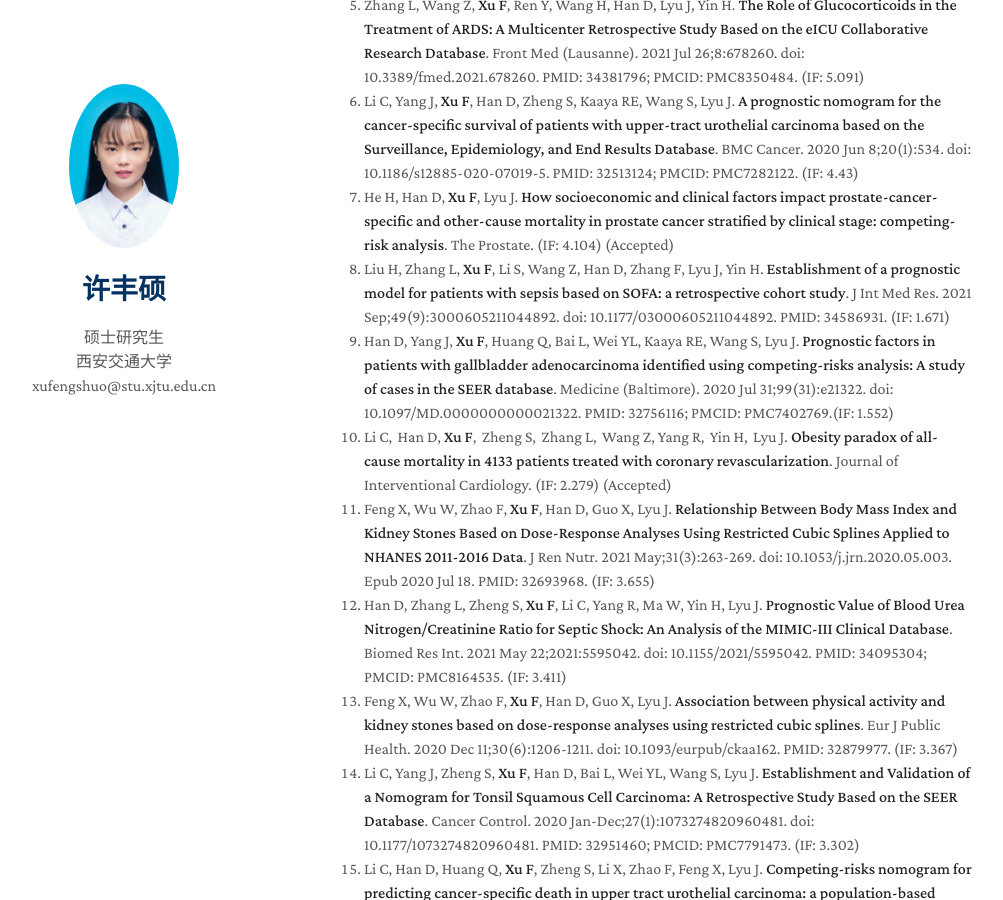
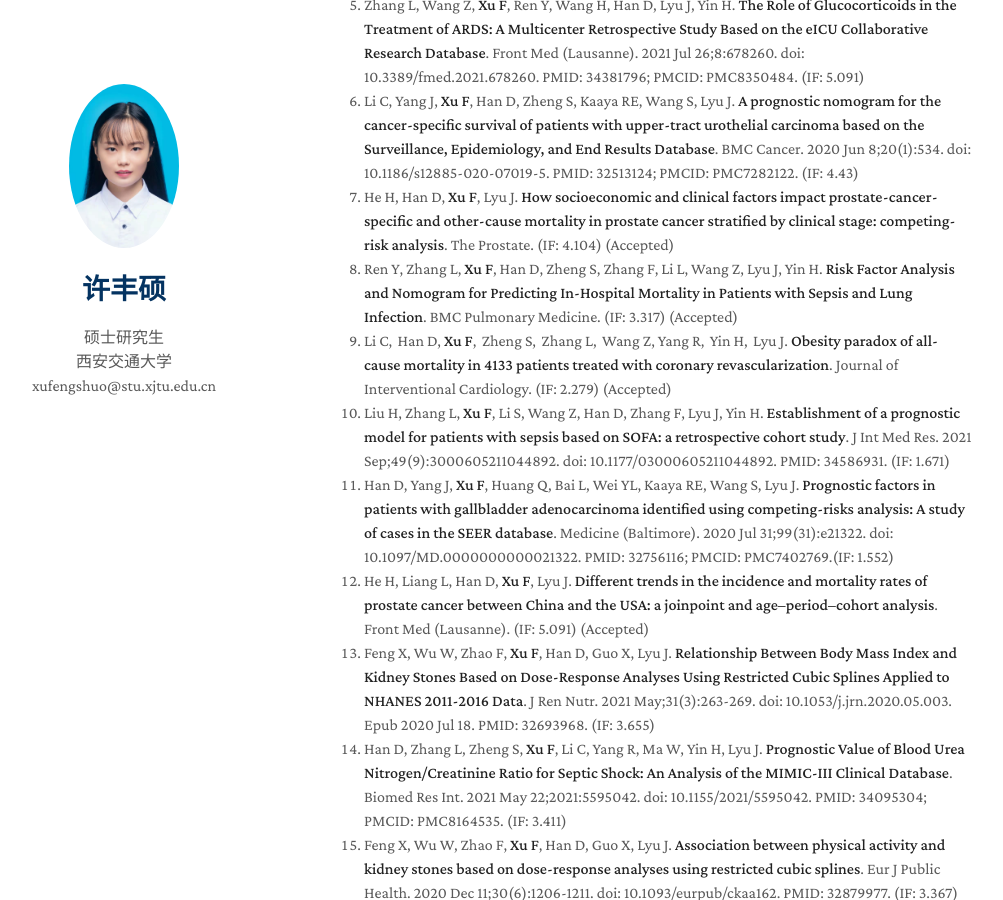
Before and after one commit to XuFengShuo619/CV, a Jekyll site: the page built from index.md, in a window 1280 px wide and 900 px high, scrolled down 1633 px. Shown: the whole window, without its empty margins (146-1149 px from the left). Built offline with Jekyll 4.4.1, drawn with Linux system fonts in a browser that asks for light colours; nearby versions of some CDN libraries; a style sheet for code colours, icons or effects is not loaded; our own code applies the rules of GitHub Pages for plain Markdown files; some of the changed text lies outside the part shown.

Commit message:
Update index.md

```diff
--- a/index.md
+++ b/index.md
@@ -39,29 +39,32 @@ layout: homepage
 5. Zhang L, Wang Z, **Xu F**, Ren Y, Wang H, Han D, Lyu J, Yin H. **The Role of Glucocorticoids in the Treatment of ARDS: A Multicenter Retrospective Study Based on the eICU Collaborative Research Database**. Front Med (Lausanne). 2021 Jul 26;8:678260. doi: 10.3389/fmed.2021.678260. PMID: 34381796; PMCID: PMC8350484. (IF: 5.091)
 6. Li C, Yang J, **Xu F**, Han D, Zheng S, Kaaya RE, Wang S, Lyu J. **A prognostic nomogram for the cancer-specific survival of patients with upper-tract urothelial carcinoma based on the Surveillance, Epidemiology, and End Results Database**. BMC Cancer. 2020 Jun 8;20(1):534. doi: 10.1186/s12885-020-07019-5. PMID: 32513124; PMCID: PMC7282122. (IF: 4.43)
 7. He H, Han D, **Xu F**, Lyu J. **How socioeconomic and clinical factors impact prostate-cancer-specific and other-cause mortality in prostate cancer stratified by clinical stage: competing-risk analysis**. The Prostate. (IF: 4.104) (Accepted)
-8. Liu H, Zhang L, **Xu F**, Li S, Wang Z, Han D, Zhang F, Lyu J, Yin H. **Establishment of a prognostic model for patients with sepsis based on SOFA: a retrospective cohort study**. J Int Med Res. 2021 Sep;49(9):3000605211044892. doi: 10.1177/03000605211044892. PMID: 34586931. (IF: 1.671)
-9. Han D, Yang J, **Xu F**, Huang Q, Bai L, Wei YL, Kaaya RE, Wang S, Lyu J. **Prognostic factors in patients with gallbladder adenocarcinoma identified using competing-risks analysis: A study of cases in the SEER database**. Medicine (Baltimore). 2020 Jul 31;99(31):e21322. doi: 10.1097/MD.0000000000021322. PMID: 32756116; PMCID: PMC7402769.(IF: 1.552)
-10. Li C, Han D, **Xu F**, Zheng S, Zhang L, Wang Z, Yang R, Yin H, Lyu J. **Obesity paradox of all-cause mortality in 4133 patients treated with coronary revascularization**. Journal of Interventional Cardiology. (IF: 2.279) (Accepted)
-11. Feng X, Wu W, Zhao F, **Xu F**, Han D, Guo X, Lyu J. **Relationship Between Body Mass Index and Kidney Stones Based on Dose-Response Analyses Using Restricted Cubic Splines Applied to NHANES 2011-2016 Data**. J Ren Nutr. 2021 May;31(3):263-269. doi: 10.1053/j.jrn.2020.05.003. Epub 2020 Jul 18. PMID: 32693968. (IF: 3.655)
-12. Han D, Zhang L, Zheng S, **Xu F**, Li C, Yang R, Ma W, Yin H, Lyu J. **Prognostic Value of Blood Urea Nitrogen/Creatinine Ratio for Septic Shock: An Analysis of the MIMIC-III Clinical Database**. Biomed Res Int. 2021 May 22;2021:5595042. doi: 10.1155/2021/5595042. PMID: 34095304; PMCID: PMC8164535. (IF: 3.411)
-13. Feng X, Wu W, Zhao F, **Xu F**, Han D, Guo X, Lyu J. **Association between physical activity and kidney stones based on dose-response analyses using restricted cubic splines**. Eur J Public Health. 2020 Dec 11;30(6):1206-1211. doi: 10.1093/eurpub/ckaa162. PMID: 32879977. (IF: 3.367)
-14. Li C, Yang J, Zheng S, **Xu F**, Han D, Bai L, Wei YL, Wang S, Lyu J. **Establishment and Validation of a Nomogram for Tonsil Squamous Cell Carcinoma: A Retrospective Study Based on the SEER Database**. Cancer Control. 2020 Jan-Dec;27(1):1073274820960481. doi: 10.1177/1073274820960481. PMID: 32951460; PMCID: PMC7791473. (IF: 3.302)
-15. Li C, Han D, Huang Q, **Xu F**, Zheng S, Li X, Zhao F, Feng X, Lyu J. **Competing-risks nomogram for predicting cancer-specific death in upper tract urothelial carcinoma: a population-based analysis**. BMJ Open. 2021 Jul 19;11(7):e048243. doi: 10.1136/bmjopen-2020-048243. PMID: 34281927; PMCID: PMC8291317. (IF: 2.692)
-16. Bian F, Li C, Han D, **Xu F**, Lyu J. **Competing-Risks Model for Predicting the Postoperative Prognosis of Patients with Papillary Thyroid Adenocarcinoma Based on The Surveillance, Epidemiology, and End Results (SEER) Database**. Med Sci Monit. 2020 Jul 25;26:e924045. doi: 10.12659/MSM.924045. PMID: 32710734; PMCID: PMC7401823. (IF: 2.649)
-17. Zheng S, Lyu J, Han D, **Xu F**, Li C, Yang R, Yao L, Wu Y, Tian G. **Establishment of a prognostic model based on the Sequential Organ Failure Assessment score for patients with first-time acute myocardial infarction**. J Int Med Res. 2021 May;49(5):3000605211011976. doi: 10.1177/03000605211011976. PMID: 33951979; PMCID: PMC8113957. (IF: 1.671)
-18. Han D, Li C, Li X, Huang Q, **Xu F**, Zheng S, Wang H, Lyu J. **Prognostic Factors in Patients with Rhabdomyosarcoma Using Competing-Risks Analysis: A Study of Cases in the SEER Database**. J Oncol. 2020 Sep 17;2020:2635486. doi: 10.1155/2020/2635486. PMID: 33014049; PMCID: PMC7519458. (IF: 4.375)
-19. Zheng S, Yang J, Li C, Han D, **Xu F**, Elishilia Kaaya R, ShengPeng W, Lyu J. **Prognostic Exploration of All-Cause Death in Gingival Squamous Cell Carcinoma: A Retrospective Analysis of 2076 Patients**. J Oncol. 2021 Mar 26;2021:6676587. doi: 10.1155/2021/6676587. PMID: 33854548; PMCID: PMC8019369. (IF: 4.375)
-20. He H, Liu T, Han D, Li C, **Xu F**, Lyu J, Gao Y. **Incidence trends and survival prediction of urothelial cancer of the bladder: a population-based study**. World J Surg Oncol. 2021 Jul 26;19(1):221. doi: 10.1186/s12957-021-02327-x. PMID: 34311753; PMCID: PMC8314553. (IF: 2.754)
-21. Yang R, Ma W, Wang ZC, Huang T, **Xu F**, Li C, Dai Z, Lyu J. **Body mass index linked to short-term and long-term all-cause mortality in patients with acute myocardial infarction**. Postgrad Med J. 2021 Apr 20:postgradmedj-2020-139677. doi: 10.1136/postgradmedj-2020-139677. Epub ahead of print. PMID: 33879551. (IF: 2.401)
-22. Li C, Ren Z, Han D, Wang H, **Xu F**, Zheng S, Lyu J. **A prognostic nomogram for pancreatic ductal adenocarcinoma patients’ all-cause survival in a Surveillance, Epidemiology, and End Results analysis**. Transl Cancer Res. 2020 May;9(5):3586-3599. doi: 10.21037/tcr-19-2962. (IF: 1.241)
-23. Yang R, Han D, Zhang L, Huang T, **Xu F**, Zheng S, Yin H, Lyu J. **Analysis of the correlation between the longitudinal change trajectory of SOFA scores and prognosis in patients with sepsis at 72 hour after admission based on group trajectory modeling**. Journal of Intensive Medicine. (Medline) (Accepted)
-24. Li C, Li J, Huang Q, Feng X, Zhao F, **Xu F**, Han D, Lyu J. **Developing and validating a novel nomogram used a competing-risks model for predicting the prognosis of primary fallopian tube carcinoma: a retrospective study based on the SEER database**. Ann Transl Med. 2021 Mar;9(5):378. doi: 10.21037/atm-20-5398. PMID: 33842599; PMCID: PMC8033332. (IF: 3.932)
-25. Wu W, Li D, Ma W, Zheng S, Han D, **Xu F**, Yan H, Lyu J. **Examining more lymph nodes may improve the prognosis of right colon cancer patients: determining the optimal minimum lymph node count**. Cancer Control. (IF:3.302) (Accepted)
-26. He H, Xie H, Chen Y, Li C, Han D, **Xu F**, Lyu J. **Global, regional, and national burdens of bladder cancer in 2017: estimates from the 2017 global burden of disease study**. BMC Public Health. 2020 Nov 11;20(1):1693. doi: 10.1186/s12889-020-09835-7. PMID: 33176751; PMCID: PMC7659112. (IF: 3.295)
-27. Zheng S, Zhao F, Yang R, Wu W, Liu H, Ma W, **Xu F**, Han D, Lyu J. **Using Restricted Cubic Splines to Study the Trajectory of Systolic Blood Pressure in the Prognosis of Acute Myocardial Infarction**. Front Cardiovasc Med. 2021 Sep 10;8:740580. doi: 10.3389/fcvm.2021.740580. PMID: 34568468; PMCID: PMC8460999. (IF: 6.05)
-28. Feng X; Wu W; Zhao F; Li X; Han D; Li C; **Xu F**; Lyu J. **Relationship between self-reported sleep duration during week-/work-days and metabolic syndrome from NHANES 2013–2016 based on dose–response analyses using restricted cubic splines Sleep and Breathing**. Sleep and Breathing. 2021 Nov 15. doi: 10.1007/s11325-021-02522-w. Epub ahead of print. PMID: 34780004. (IF: 2.816)
-29. 郑帅,白利峰,韩迪迪,**许丰硕**,吕军.ncRI数据库介绍及数据获取方法[J].中国循证心血管医学杂志,2021,13(07):773-776.
-30. 郑帅,田国祥,韩迪迪,李承倬,**许丰硕**,吕军.cBioPortal数据库介绍及数据提取流程[J].中国循证心血管医学杂志,2020,12(09):1028-1031.
-31. 郑帅,田国祥,韩迪迪,李承倬,**许丰硕**,吕军.Orphanet数据库架构及数据获取方法与流程[J].中国循证心血管医学杂志,2020,12(06):651-654.
-32. 计算机软件著作：预防医学公共卫生事件应急处置系统软件V1.0（2021SR0955539）
-33. 参与国家社会科学基金项目：探索药物基因组学检测项目临床准入模式的研究（16BGL183）
+8. Ren Y, Zhang L, **Xu F**, Han D, Zheng S, Zhang F, Li L, Wang Z, Lyu J, Yin H. **Risk Factor Analysis and Nomogram for Predicting In-Hospital Mortality in Patients with Sepsis and Lung Infection**. BMC Pulmonary Medicine. (IF: 3.317) (Accepted)
+9. Li C, Han D, **Xu F**, Zheng S, Zhang L, Wang Z, Yang R, Yin H, Lyu J. **Obesity paradox of all-cause mortality in 4133 patients treated with coronary revascularization**. Journal of Interventional Cardiology. (IF: 2.279) (Accepted)
+10. Liu H, Zhang L, **Xu F**, Li S, Wang Z, Han D, Zhang F, Lyu J, Yin H. **Establishment of a prognostic model for patients with sepsis based on SOFA: a retrospective cohort study**. J Int Med Res. 2021 Sep;49(9):3000605211044892. doi: 10.1177/03000605211044892. PMID: 34586931. (IF: 1.671)
+11. Han D, Yang J, **Xu F**, Huang Q, Bai L, Wei YL, Kaaya RE, Wang S, Lyu J. **Prognostic factors in patients with gallbladder adenocarcinoma identified using competing-risks analysis: A study of cases in the SEER database**. Medicine (Baltimore). 2020 Jul 31;99(31):e21322. doi: 10.1097/MD.0000000000021322. PMID: 32756116; PMCID: PMC7402769.(IF: 1.552)
+12. He H, Liang L, Han D, **Xu F**, Lyu J. **Different trends in the incidence and mortality rates of prostate cancer between China and the USA: a joinpoint and age–period–cohort analysis**. Front Med (Lausanne). (IF: 5.091) (Accepted)
+13. Feng X, Wu W, Zhao F, **Xu F**, Han D, Guo X, Lyu J. **Relationship Between Body Mass Index and Kidney Stones Based on Dose-Response Analyses Using Restricted Cubic Splines Applied to NHANES 2011-2016 Data**. J Ren Nutr. 2021 May;31(3):263-269. doi: 10.1053/j.jrn.2020.05.003. Epub 2020 Jul 18. PMID: 32693968. (IF: 3.655)
+14. Han D, Zhang L, Zheng S, **Xu F**, Li C, Yang R, Ma W, Yin H, Lyu J. **Prognostic Value of Blood Urea Nitrogen/Creatinine Ratio for Septic Shock: An Analysis of the MIMIC-III Clinical Database**. Biomed Res Int. 2021 May 22;2021:5595042. doi: 10.1155/2021/5595042. PMID: 34095304; PMCID: PMC8164535. (IF: 3.411)
+15. Feng X, Wu W, Zhao F, **Xu F**, Han D, Guo X, Lyu J. **Association between physical activity and kidney stones based on dose-response analyses using restricted cubic splines**. Eur J Public Health. 2020 Dec 11;30(6):1206-1211. doi: 10.1093/eurpub/ckaa162. PMID: 32879977. (IF: 3.367)
+16. Li C, Yang J, Zheng S, **Xu F**, Han D, Bai L, Wei YL, Wang S, Lyu J. **Establishment and Validation of a Nomogram for Tonsil Squamous Cell Carcinoma: A Retrospective Study Based on the SEER Database**. Cancer Control. 2020 Jan-Dec;27(1):1073274820960481. doi: 10.1177/1073274820960481. PMID: 32951460; PMCID: PMC7791473. (IF: 3.302)
+17. Li C, Han D, Huang Q, **Xu F**, Zheng S, Li X, Zhao F, Feng X, Lyu J. **Competing-risks nomogram for predicting cancer-specific death in upper tract urothelial carcinoma: a population-based analysis**. BMJ Open. 2021 Jul 19;11(7):e048243. doi: 10.1136/bmjopen-2020-048243. PMID: 34281927; PMCID: PMC8291317. (IF: 2.692)
+18. Bian F, Li C, Han D, **Xu F**, Lyu J. **Competing-Risks Model for Predicting the Postoperative Prognosis of Patients with Papillary Thyroid Adenocarcinoma Based on The Surveillance, Epidemiology, and End Results (SEER) Database**. Med Sci Monit. 2020 Jul 25;26:e924045. doi: 10.12659/MSM.924045. PMID: 32710734; PMCID: PMC7401823. (IF: 2.649)
+19. Zheng S, Lyu J, Han D, **Xu F**, Li C, Yang R, Yao L, Wu Y, Tian G. **Establishment of a prognostic model based on the Sequential Organ Failure Assessment score for patients with first-time acute myocardial infarction**. J Int Med Res. 2021 May;49(5):3000605211011976. doi: 10.1177/03000605211011976. PMID: 33951979; PMCID: PMC8113957. (IF: 1.671)
+20. Han D, Li C, Li X, Huang Q, **Xu F**, Zheng S, Wang H, Lyu J. **Prognostic Factors in Patients with Rhabdomyosarcoma Using Competing-Risks Analysis: A Study of Cases in the SEER Database**. J Oncol. 2020 Sep 17;2020:2635486. doi: 10.1155/2020/2635486. PMID: 33014049; PMCID: PMC7519458. (IF: 4.375)
+21. Zheng S, Yang J, Li C, Han D, **Xu F**, Elishilia Kaaya R, ShengPeng W, Lyu J. **Prognostic Exploration of All-Cause Death in Gingival Squamous Cell Carcinoma: A Retrospective Analysis of 2076 Patients**. J Oncol. 2021 Mar 26;2021:6676587. doi: 10.1155/2021/6676587. PMID: 33854548; PMCID: PMC8019369. (IF: 4.375)
+22. He H, Liu T, Han D, Li C, **Xu F**, Lyu J, Gao Y. **Incidence trends and survival prediction of urothelial cancer of the bladder: a population-based study**. World J Surg Oncol. 2021 Jul 26;19(1):221. doi: 10.1186/s12957-021-02327-x. PMID: 34311753; PMCID: PMC8314553. (IF: 2.754)
+23. Yang R, Ma W, Wang ZC, Huang T, **Xu F**, Li C, Dai Z, Lyu J. **Body mass index linked to short-term and long-term all-cause mortality in patients with acute myocardial infarction**. Postgrad Med J. 2021 Apr 20:postgradmedj-2020-139677. doi: 10.1136/postgradmedj-2020-139677. Epub ahead of print. PMID: 33879551. (IF: 2.401)
+24. Li C, Ren Z, Han D, Wang H, **Xu F**, Zheng S, Lyu J. **A prognostic nomogram for pancreatic ductal adenocarcinoma patients’ all-cause survival in a Surveillance, Epidemiology, and End Results analysis**. Transl Cancer Res. 2020 May;9(5):3586-3599. doi: 10.21037/tcr-19-2962. (IF: 1.241)
+25. Yang R, Han D, Zhang L, Huang T, **Xu F**, Zheng S, Yin H, Lyu J. **Analysis of the correlation between the longitudinal change trajectory of SOFA scores and prognosis in patients with sepsis at 72 hour after admission based on group trajectory modeling**. Journal of Intensive Medicine. (Medline) (Accepted)
+26. Li C, Li J, Huang Q, Feng X, Zhao F, **Xu F**, Han D, Lyu J. **Developing and validating a novel nomogram used a competing-risks model for predicting the prognosis of primary fallopian tube carcinoma: a retrospective study based on the SEER database**. Ann Transl Med. 2021 Mar;9(5):378. doi: 10.21037/atm-20-5398. PMID: 33842599; PMCID: PMC8033332. (IF: 3.932)
+27. Wu W, Li D, Ma W, Zheng S, Han D, **Xu F**, Yan H, Lyu J. **Examining more lymph nodes may improve the prognosis of right colon cancer patients: determining the optimal minimum lymph node count**. Cancer Control. (IF:3.302) (Accepted)
+28. He H, Xie H, Chen Y, Li C, Han D, **Xu F**, Lyu J. **Global, regional, and national burdens of bladder cancer in 2017: estimates from the 2017 global burden of disease study**. BMC Public Health. 2020 Nov 11;20(1):1693. doi: 10.1186/s12889-020-09835-7. PMID: 33176751; PMCID: PMC7659112. (IF: 3.295)
+29. Zheng S, Zhao F, Yang R, Wu W, Liu H, Ma W, **Xu F**, Han D, Lyu J. **Using Restricted Cubic Splines to Study the Trajectory of Systolic Blood Pressure in the Prognosis of Acute Myocardial Infarction**. Front Cardiovasc Med. 2021 Sep 10;8:740580. doi: 10.3389/fcvm.2021.740580. PMID: 34568468; PMCID: PMC8460999. (IF: 6.05)
+30. Feng X; Wu W; Zhao F; Li X; Han D; Li C; **Xu F**; Lyu J. **Relationship between self-reported sleep duration during week-/work-days and metabolic syndrome from NHANES 2013–2016 based on dose–response analyses using restricted cubic splines Sleep and Breathing**. Sleep and Breathing. 2021 Nov 15. doi: 10.1007/s11325-021-02522-w. Epub ahead of print. PMID: 34780004. (IF: 2.816)
+31. 郑帅,白利峰,韩迪迪,**许丰硕**,吕军.ncRI数据库介绍及数据获取方法[J].中国循证心血管医学杂志,2021,13(07):773-776.
+32. 武文韬,李达宁,郑帅,**许丰硕**,韩迪迪,吕军.1990—2019年中国霍奇金淋巴瘤流行趋势和疾病负担分析[J].医学新知,2021,31(06):433-440.
+33. 郑帅,田国祥,韩迪迪,李承倬,**许丰硕**,吕军.cBioPortal数据库介绍及数据提取流程[J].中国循证心血管医学杂志,2020,12(09):1028-1031.
+34. 郑帅,田国祥,韩迪迪,李承倬,**许丰硕**,吕军.Orphanet数据库架构及数据获取方法与流程[J].中国循证心血管医学杂志,2020,12(06):651-654.
+35. 计算机软件著作：预防医学公共卫生事件应急处置系统软件V1.0（2021SR0955539）
+36. 参与国家社会科学基金项目：探索药物基因组学检测项目临床准入模式的研究（16BGL183）
```
